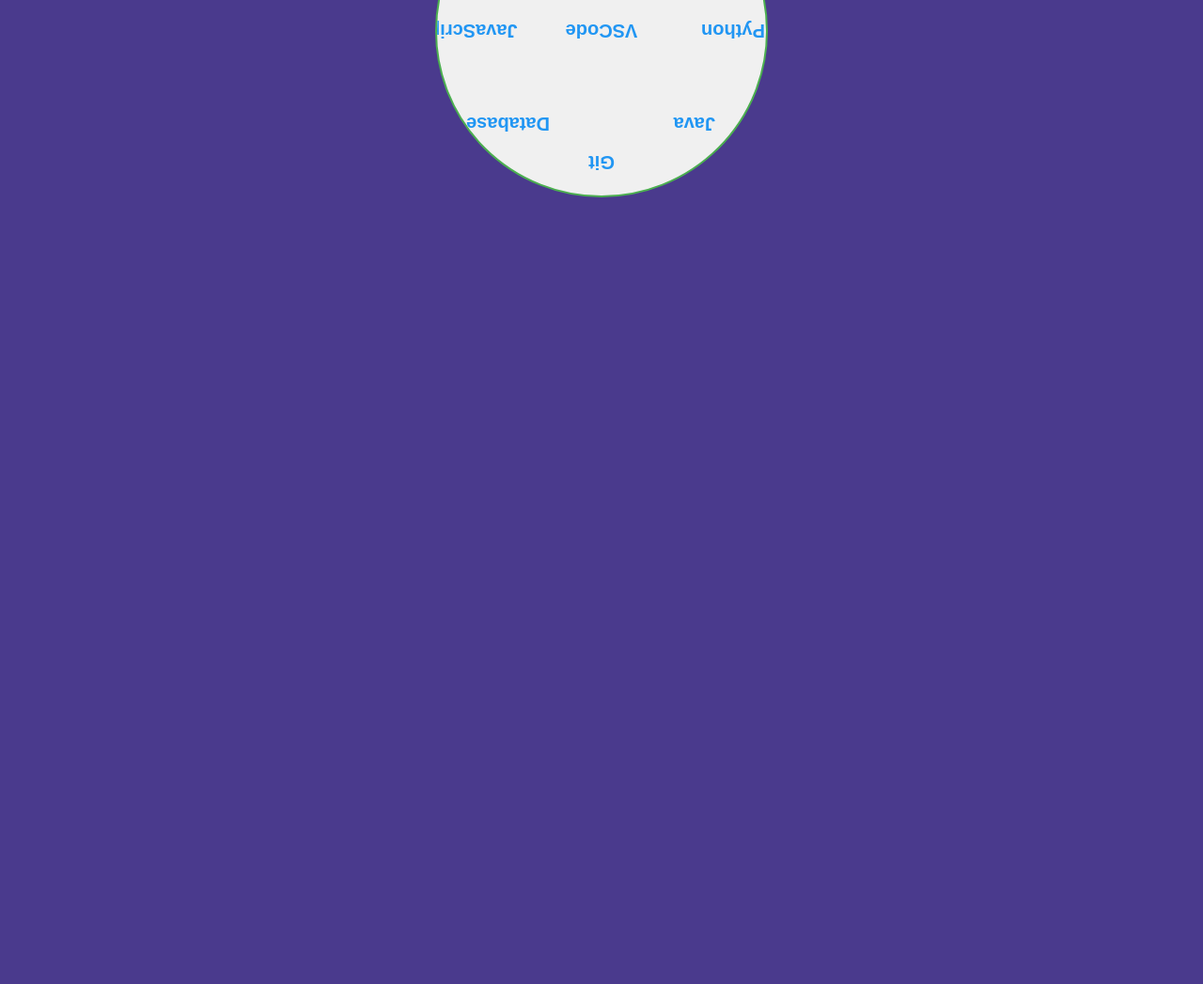
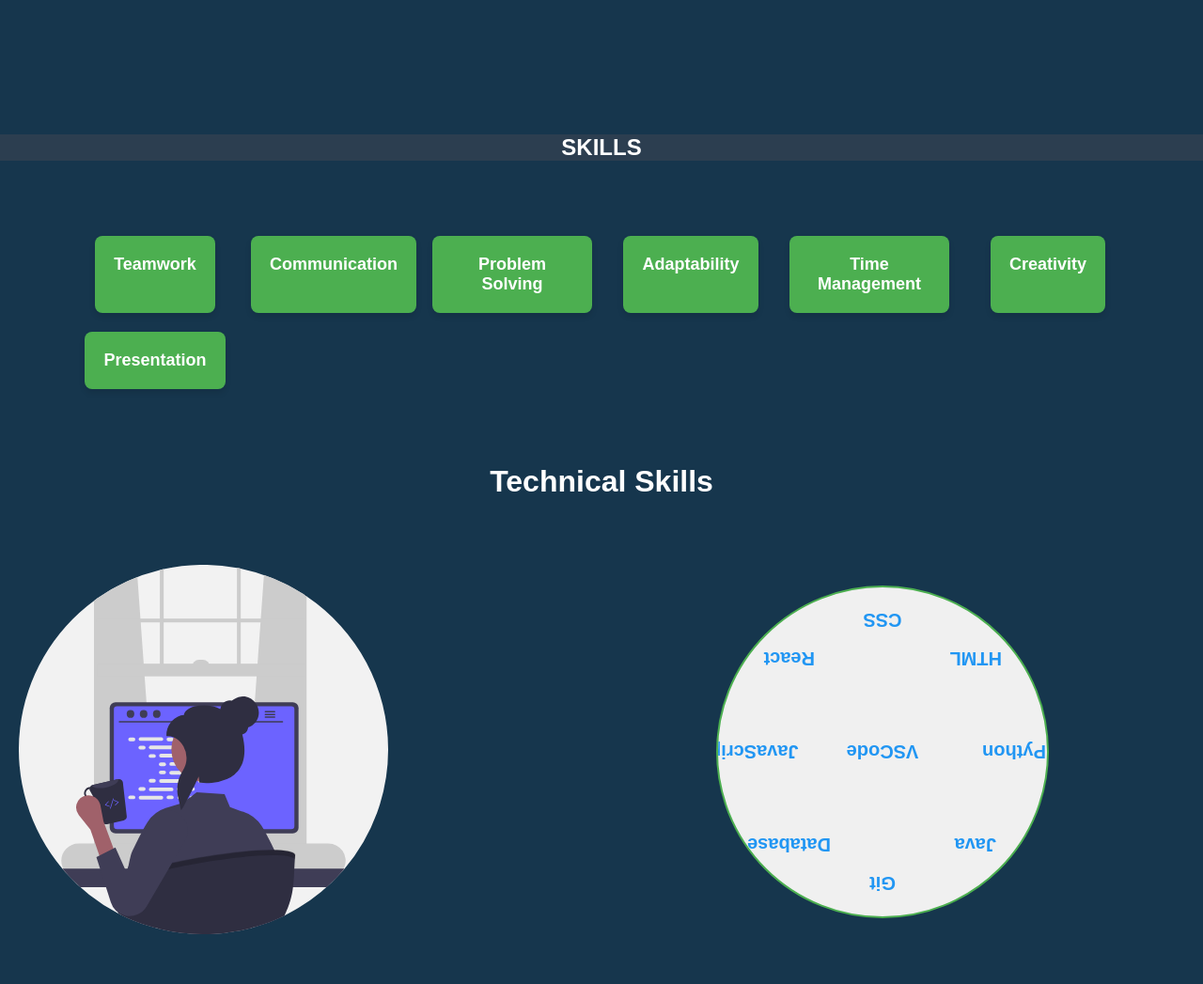
Before and after one commit to AmandaBlessing/ProfilePortfolio, a plain HTML site: page index.html in a window 1280 px wide. Shown: the part 1178-2225 px from the top of the page at 94% size. Before the commit the page ends 1438 px from the top, so only its background shows below. Drawn offline with Linux system fonts and the light colour scheme.

Commit message:
changed color for this application

```diff
--- a/index.html
+++ b/index.html
@@ -24,7 +24,8 @@
         </ul>
     </nav>
 
-    <div class="grid-container">
+    <!-- HOME Section -->
+    <div id="home" class="grid-container">
         <div class="text-column">
             <p>"I am a passionate <span class="details">Software Engineer and Frontend Developer</span> <br>seeking
                 opportunities in the tech
@@ -44,19 +45,45 @@
             <img src="image/coder.png" alt="about me">
         </div>
     </div>
+
+    <!-- ABOUT Section -->
+    <div id="about" class="headingabout">
         <h1>ABOUT ME</h1>
-    <div class="about-container" >
+    </div>
+
+    <div class="about-container">
         <div class="relatedImage">
             <img src="image/undraw_dev_focus_re_6iwt.svg" alt="">
-
         </div>
         <div class="aboutImage">
             <img src="image/AboutMe.png" alt="">
-
+        </div>
     </div>
 
+    <!-- SKILLS Section -->
+    <div id="skills" class="headingskill">
+        <h2>SKILLS</h2>
     </div>
 
+    <div class="softskills-container">
+        <div class="softskill-box">Teamwork</div>
+        <div class="softskill-box">Communication</div>
+        <div class="softskill-box">Problem Solving</div>
+        <div class="softskill-box">Adaptability</div>
+        <div class="softskill-box">Time Management</div>
+        <div class="softskill-box">Creativity</div>
+        <div class="softskill-box">Presentation</div>
+    </div>
+
+    <!-- TECHNICAL SKILLS Section -->
+    <div id="technical-skills" class="headingtechnical">
+        <h1>Technical Skills</h1>
+    </div>
+
+    <div class="technical-container">
+        <div class="techimage">
+            <img src="image/undraw_programmer_re_owql.svg" alt="">
+        </div>
         <div class="skills-container">
             <div class="skills-rotation">
                 <span class="skill">JavaScript</span>
@@ -70,6 +97,8 @@
                 <span class="skill">VSCode</span>
             </div>
         </div>
+    </div>
+
 </body>
 
 </html>
--- a/styles.css
+++ b/styles.css
@@ -1,6 +1,6 @@
 body {
     font-family: Arial, sans-serif;
-    background-color: #4a3a8d;
+    background-color: #16364d;
     margin: 0;
 }
 
@@ -116,11 +116,9 @@ h1 {
 .about-container {
     display: flex;
     justify-content: space-between;
-    /* Space between the two images */
     align-items: center;
     padding: 20px;
     gap: 20px;
-    /* Adjust the spacing between the images */
 }
 
 .relatedImage img,
@@ -133,9 +131,58 @@ h1 {
 .relatedImage,
 .aboutImage {
     flex: 1;
-    /* Each image takes equal space */
     max-width: 48%;
-    /* Ensure the images don't take more than half the width each */
+}
+.headingabout{
+    margin-top: 160px;
+    margin-bottom: 60px;
+}
+.headingskill{
+
+text-align: center;
+color: #f0f0f0;
+margin-top: 160px;
+margin-bottom: 60px;
+
+
+}
+.technical-container {
+    display: flex;
+    justify-content: space-between;
+    align-items: center;
+    gap: 20px;
+    padding: 20px;
+}
+
+.techimage img {
+    max-width: 68%;
+    height: auto;
+}
+
+.softskills-container {
+    display: grid;
+    grid-template-columns: repeat(auto-fill, minmax(150px, 1fr));
+    gap: 20px;
+    padding: 20px;
+    justify-items: center;
+    margin: 60px;
+}
+
+.softskill-box {
+    background-color: #4caf50;
+    color: white;
+    border-radius: 8px;
+    padding: 20px;
+    text-align: center;
+    font-size: 18px;
+    font-weight: bold;
+    box-shadow: 0px 4px 6px rgba(0, 0, 0, 0.1);
+    transition: transform 0.3s, box-shadow 0.3s;
+}
+
+.softskill-box:hover {
+    transform: translateY(-5px);
+    box-shadow: 0px 8px 15px rgba(0, 0, 0, 0.2);
 }
 
 
@@ -212,3 +259,18 @@ h1 {
 .skill:nth-child(8) {
     transform: rotate(315deg) translate(140px) rotate(-315deg);
 }
+#home {
+    background-color: #4a3a8d;
+    color: white;
+}
+
+#about {
+    background-color: #2c3e50;
+    color: black;
+}
+
+
+#skills {
+    background-color: #2c3e50;
+    color: white;
+}
```
Also changed, not shown: image/undraw_programmer_re_owql.svg (added). Lines whose indentation alone changed are shown as unchanged.
